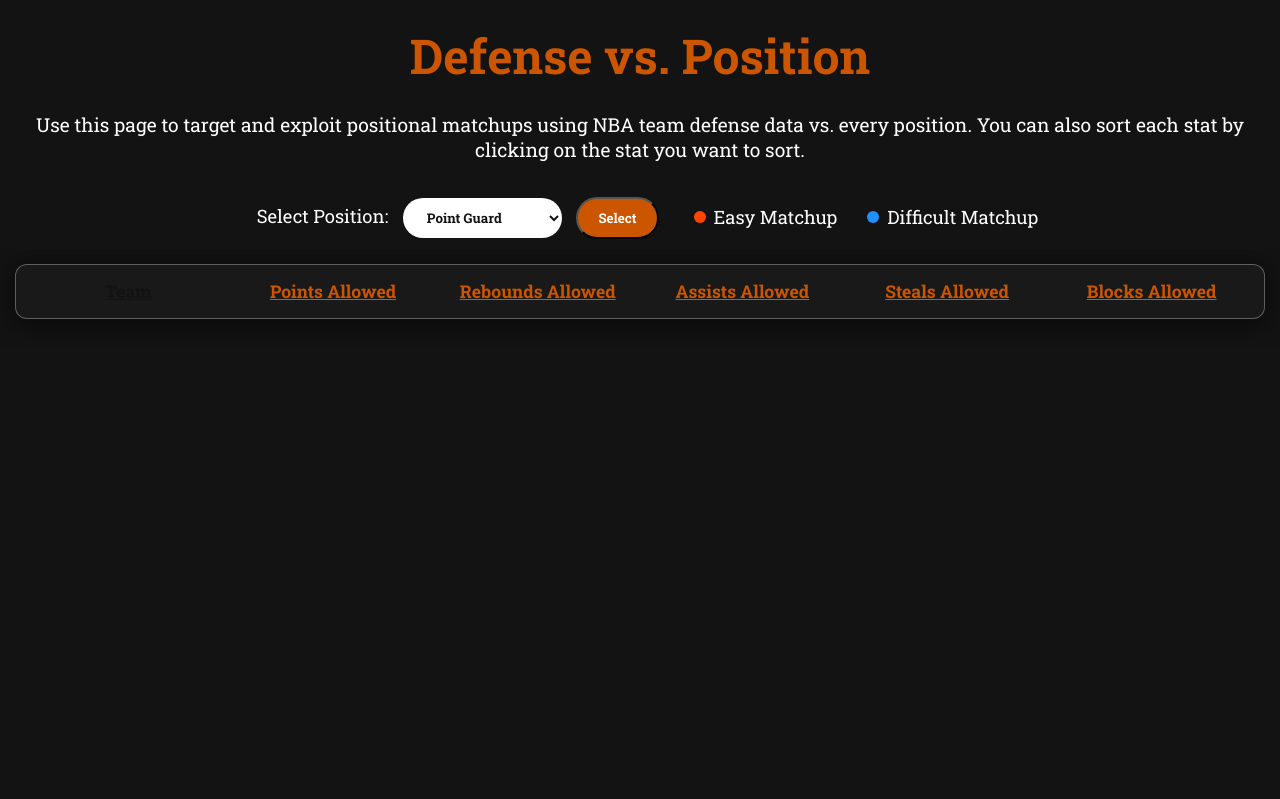
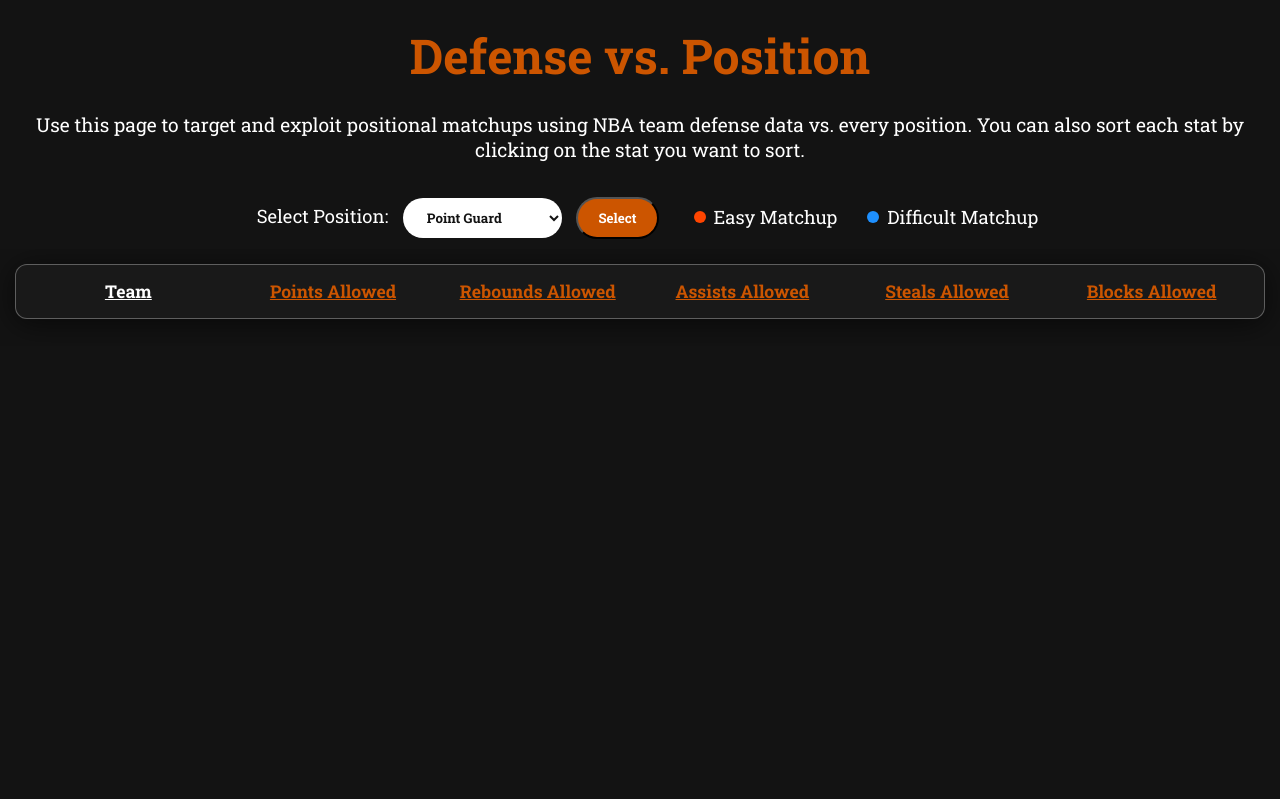
Before and after one commit to pmaddula4/locksmith-picks, a Django app: a page that uses locksmith_picks_app/templates/locksmith_picks_app/base.html in a window 1280 px wide, with the pointer over the restyled element. Shown: the part 81-880 px from the top of the page. Run offline with Django 5.2, Linux system fonts and the light colour scheme; data that the repository does not hold is empty.

Commit message:
make DVP sort white when hovering

```diff
--- a/locksmith_picks_app/static/locksmith_picks_app/styles.css
+++ b/locksmith_picks_app/static/locksmith_picks_app/styles.css
@@ -639,7 +639,7 @@
 }
 
 .row-card a:hover {
-    color: #131313;
+    color: #fff;
     transition: all 0.3s ease;
 }
 
```
